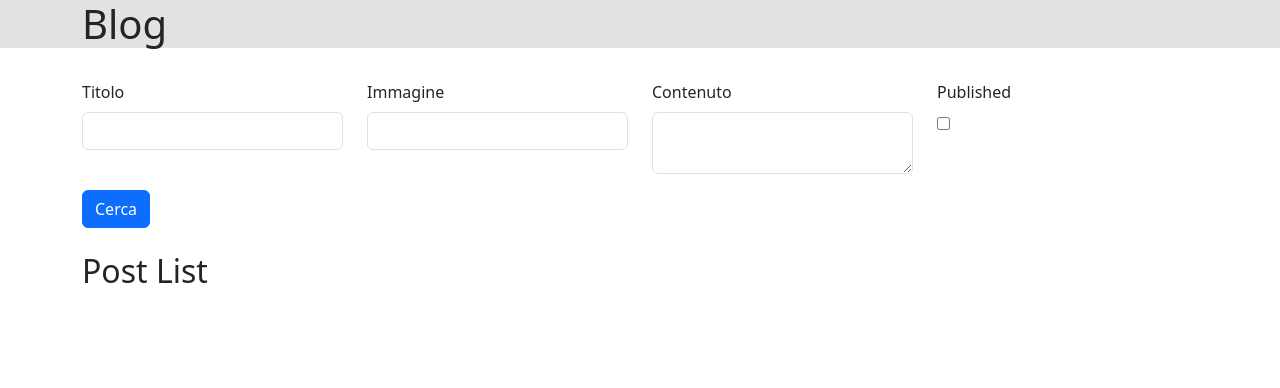
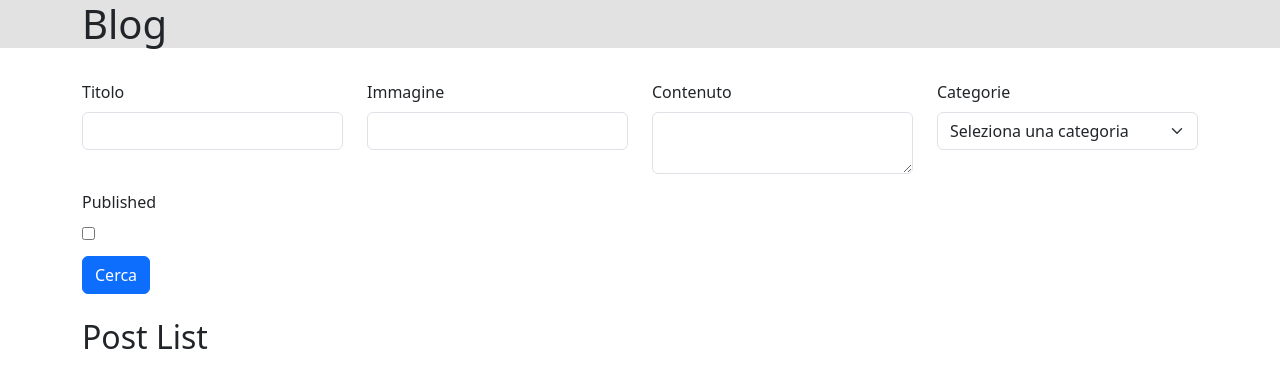
Before and after one commit to DanielaEsposito/react-form-multifield, a React (Vite) app: page / in a window 1280 px wide. Shown: the top 388 px of the page. Built offline with nearby package versions, Linux system fonts and the light colour scheme.

Commit message:
add checkbox

```diff
--- a/src/App.jsx
+++ b/src/App.jsx
@@ -13,9 +13,11 @@ function App() {
   const [posts, setPosts] = useState([]);
 
   const handlePostChange = (e) => {
+    const newValue =
+      e.target.type === "checkbox" ? e.target.checked : e.target.value;
     const newAddPost = {
       ...addPost,
-      [e.target.name]: e.target.value,
+      [e.target.name]: newValue,
     };
     setAddPost(newAddPost);
     console.log(newAddPost);
@@ -89,6 +91,23 @@ function App() {
                   ></textarea>
                 </div>
                 {/*SELECT CATEGORY*/}
+
+                <div className="col-3">
+                  <label htmlFor="post-category" className="form-label">
+                    Categorie
+                  </label>
+                  <select
+                    className="form-select"
+                    aria-label="Default select example"
+                    onChange={handlePostChange}
+                  >
+                    <option value="">Seleziona una categoria</option>
+                    {posts.map((post, index) => (
+                      <option value={index}>{post.category}</option>
+                    ))}
+                  </select>
+                </div>
+
                 {/*CHECKBOX PUBLISHED */}
                 <div className="col-3">
                   <label htmlFor="post-published" className="form-label">
```
